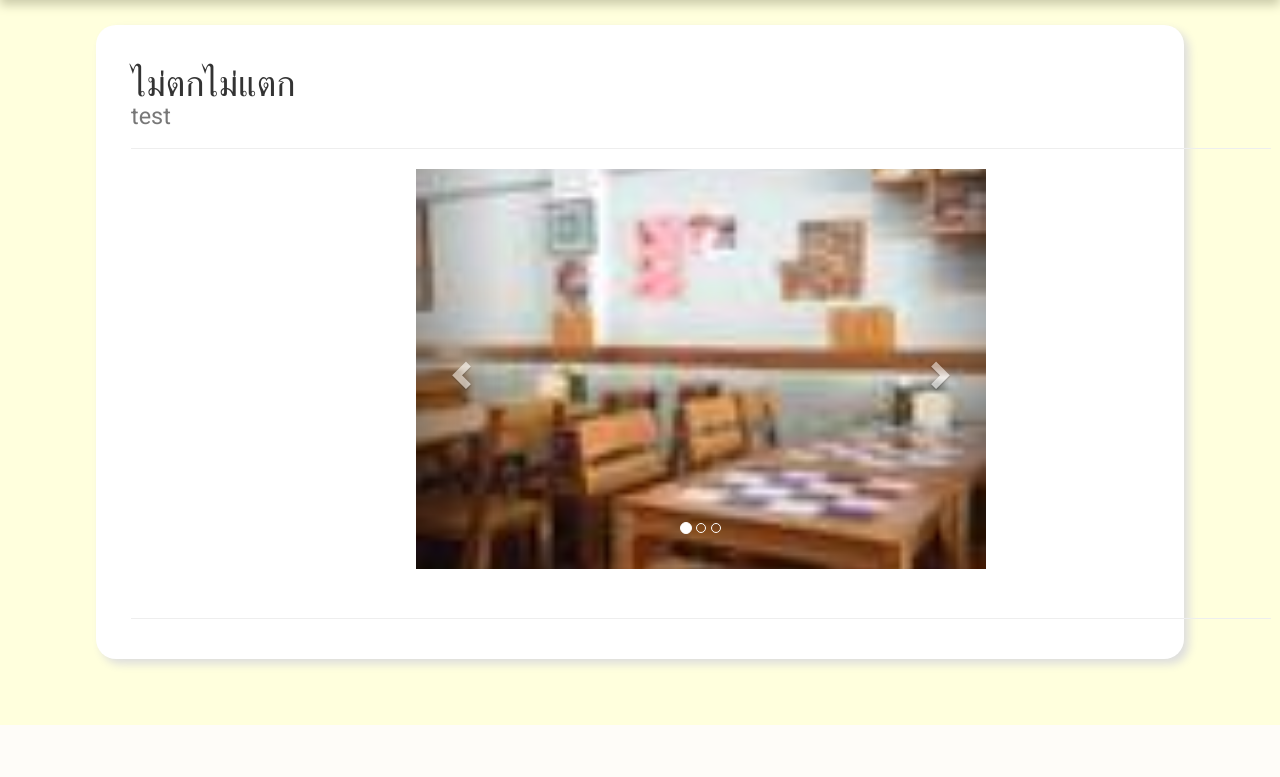
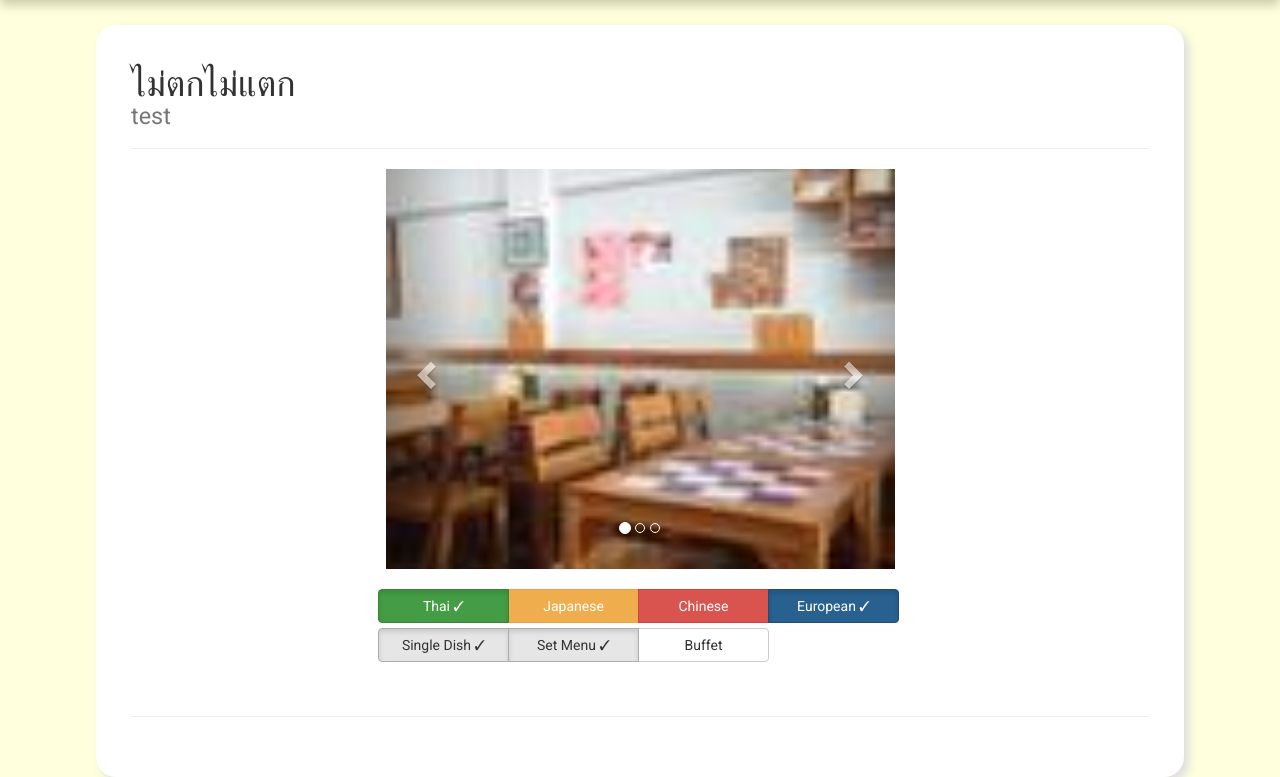
Before and after one commit to ErbaZZ/MUDining, a PHP site: page /view-restaurant.php?id=1 in a window 1280 px wide. Shown: the part 75-852 px from the top of the page. Before the commit the page ends 800 px from the top, so only its background shows below. Run offline with PHP 8.4, Linux system fonts and the light colour scheme; data comes from the database, SQL or seed files in the repository.

Commit message:
More restaurant info.

```diff
--- a/assets/css/view-restaurant.css
+++ b/assets/css/view-restaurant.css
@@ -4,3 +4,21 @@
     object-fit: cover;
     overflow: hidden;
 }
+
+#foodtype, #dishtype {
+    width: 50%;
+}
+
+#foodtype>.btn, #dishtype>.btn {
+    cursor: default;
+}
+
+#carousel {
+    width: 50%;
+    display: block;
+    margin: auto;
+}
+
+#description {
+    margin: 20px;
+}
--- a/view-restaurant.php
+++ b/view-restaurant.php
@@ -9,12 +9,13 @@
 <head>
   <script src="js/css.js"></script>
   <link rel="stylesheet" type="text/css" href="assets/css/view-restaurant.css" />
+  <link rel="stylesheet" type="text/css" href="assets/css/checkbox.css" />
 </head>
 <body>
   <?php include_once("navbar.php"); ?>
 
   <div id="wrapper" class="container" style="width:85%;">
-    <div class="container">
+    <div class="container" style="width:100%;">
       <h1>
         <?php echo $res['Name']; ?>
       <br/>
@@ -24,7 +25,7 @@
       </h1>
       <hr/>
       <div>
-        <div id="carousel" class="carousel slide" data-ride="carousel" style="width:50%;display:block;margin:auto;">
+        <div id="carousel" class="carousel slide" data-ride="carousel">
         <!-- Indicators -->
         <ol class="carousel-indicators">
           <li data-target="#carousel" data-slide-to="0" class="active"></li>
@@ -57,11 +58,54 @@
           <span class="sr-only">Next</span>
         </a>
       </div>
+      <br/>
+      <div class="row text-center">
+        <div class="btn-group" id="foodtype" data-toggle="buttons">
+          <?php if (strpos($res['Type'], '01') !== false) { ?>
+          <label class="btn btn-success active"> <?php } else { ?> <label class="btn btn-success"> <?php } ?>
+            <input type="checkbox">Thai
+          </label>
+          <?php if (strpos($res['Type'], '02') !== false) { ?>
+          <label class="btn btn-warning active"> <?php } else { ?> <label class="btn btn-warning"> <?php } ?>
+            <input type="checkbox">Japanese
+          </label>
+          <?php if (strpos($res['Type'], '03') !== false) { ?>
+          <label class="btn btn-danger active"> <?php } else { ?> <label class="btn btn-danger"> <?php } ?>
+            <input type="checkbox">Chinese
+          </label>
+          <?php if (strpos($res['Type'], '04') !== false) { ?>
+          <label class="btn btn-primary active"> <?php } else { ?> <label class="btn btn-primary"> <?php } ?>
+            <input type="checkbox">European
+          </label>
+        </div>
+      </div>
+      <div class="row text-center">
+        <div class="btn-group" id="dishtype" data-toggle="buttons">
+          <?php if (strpos($res['Type'], '11') !== false) { ?>
+          <label class="btn btn-default active"> <?php } else { ?> <label class="btn btn-default"> <?php } ?>
+            <input type="checkbox">Single Dish
+          </label>
+          <?php if (strpos($res['Type'], '12') !== false) { ?>
+          <label class="btn btn-default active"> <?php } else { ?> <label class="btn btn-default"> <?php } ?>
+            <input type="checkbox">Set Menu
+          </label>
+          <?php if (strpos($res['Type'], '13') !== false) { ?>
+          <label class="btn btn-default active"> <?php } else { ?> <label class="btn btn-default"> <?php } ?>
+            <input type="checkbox">Buffet
+          </label>
+        </div>
+      </div>
       <div class="page-header"></div>
-
+      <div class="row" id="description">
         <?php echo $res['Description']; ?>
+      </div>
       </div>
     </div>
   </div>
+  <script>
+    $(function() {
+      $('#foodtype').prop('disabled', true);
+    });
+  </script>
 </body>
 </html>
```
